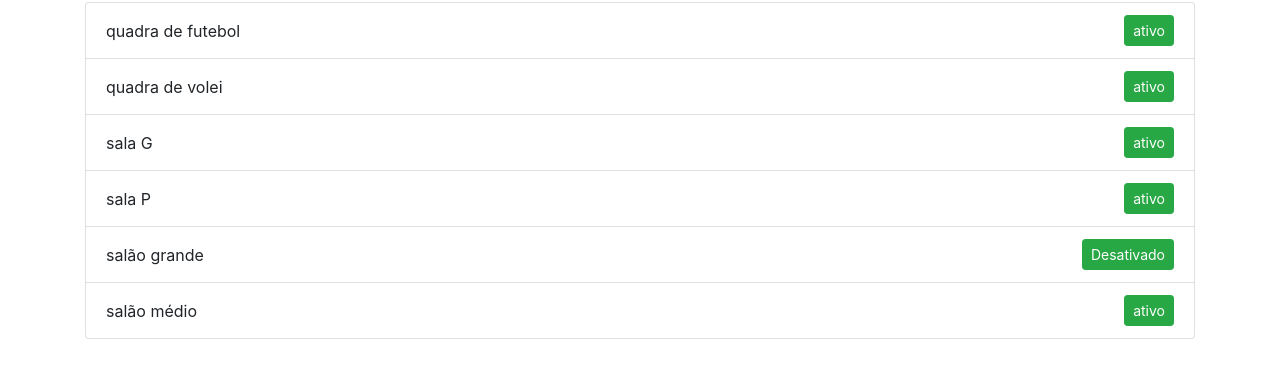
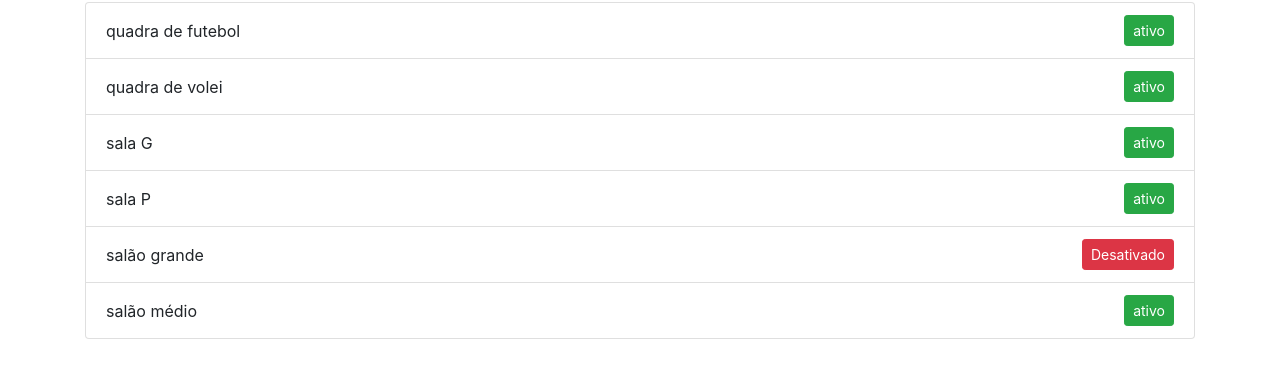
Before and after one commit to AndreALemes/tc04, a plain HTML site: page gestao.html in a window 1280 px wide. Shown: the part 124-502 px from the top of the page. Drawn offline with nearby package versions, Linux system fonts and the light colour scheme.

Commit message:
versão funcional

```diff
--- a/espacos.json
+++ /dev/null
@@ -1,38 +0,0 @@
-[
-    {
-        "id": 1,
-        "tipo": "quadra esportiva",
-        "nome": "quadra de futebol",
-        "status": "ativo"
-    },
-    {
-        "id": 2,
-        "tipo": "quadra esportiva",
-        "nome": "quadra de volei",
-        "status": "ativo"
-    },
-    {
-        "id": 3,
-        "tipo": "sala de reunião",
-        "nome": "sala G",
-        "status": "ativo"
-    },
-    {
-        "id": 4,
-        "tipo": "sala de reunião",
-        "nome": "sala P",
-        "status": "ativo"
-    },
-    {
-        "id": 5,
-        "tipo": "salão de festa",
-        "nome": "salão grande",
-        "status": "Desativado"
-    },
-    {
-        "id": 6,
-        "tipo": "salão de festa",
-        "nome": "salão médio",
-        "status": "ativo"
-    }
-]
--- a/render.js
+++ b/render.js
@@ -1,16 +1,43 @@
+let espacos = [
+    {
+        id: 1,
+        tipo: "quadra esportiva",
+        nome: "quadra de futebol",
+        status: "ativo"
+    },
+    {
+        id: 2,
+        tipo: "quadra esportiva",
+        nome: "quadra de volei",
+        status: "ativo"
+    },
+    {
+        id: 3,
+        tipo: "sala de reunião",
+        nome: "sala G",
+        status: "ativo"
+    },
+    {
+        id: 4,
+        tipo: "sala de reunião",
+        nome: "sala P",
+        status: "ativo"
+    },
+    {
+        id: 5,
+        tipo: "salão de festa",
+        nome: "salão grande",
+        status: "Desativado"
+    },
+    {
+        id: 6,
+        tipo: "salão de festa",
+        nome: "salão médio",
+        status: "ativo"
+    },
+];
+
 const listPlaces = document.querySelector("#list");
-let espacos = [];
-
-async function fetchEspacos() {
-    try {
-        const response = await fetch('espacos.json');
-        espacos = await response.json();
-        renderList();
-    } catch (error) {
-        console.error("Erro ao carregar os dados:", error);
-        listPlaces.innerHTML = '<div>Erro ao carregar os dados</div>';
-    }
-}
 
 function renderList() {
     let list = "";
@@ -22,26 +49,27 @@ function renderList() {
             list +=
                 `<li class="list-group-item d-flex justify-content-between align-items-center">
                     <span>${espaco.nome}</span>
-                    <button class="btn btn-sm btn-success" data-index="${index}">${espaco.status}</button>
+                    <button class="btn btn-sm btn-${espaco.status === 'ativo' ? 'success' : 'danger'}" data-index="${index}">
+                        ${espaco.status}
+                    </button>
                 </li>`;
         });
     }
 
     listPlaces.innerHTML = list;
 
-    // Adicionar evento de clique aos botões após renderizar a lista
-    document.querySelectorAll("button[data-index]").forEach(button => {
-        button.addEventListener("click", (event) => {
-            const index = event.target.getAttribute("data-index");
+    // Adiciona event listener aos botões após renderizar a lista
+    document.querySelectorAll("#list button").forEach(button => {
+        button.addEventListener("click", function() {
+            const index = this.getAttribute("data-index");
             toggleStatus(index);
         });
     });
 }
 
 function toggleStatus(index) {
-    // Alternar status entre "ativo" e "desativado"
-    espacos[index].status = espacos[index].status === "ativo" ? "desativado" : "ativo";
-    renderList();  // Re-renderizar a lista para refletir a mudança de status
+    espacos[index].status = espacos[index].status === "ativo" ? "Desativado" : "ativo";
+    renderList();
 }
 
-document.addEventListener("DOMContentLoaded", fetchEspacos);
+renderList();
```
Also changed, not shown: index.html (+2 -2 lines), reservaAdm.html (renamed from reserva.html, +1 -1 lines), reservaCliente.html (added, +67 -0 lines), reservar.js (renamed from scripts.js).
